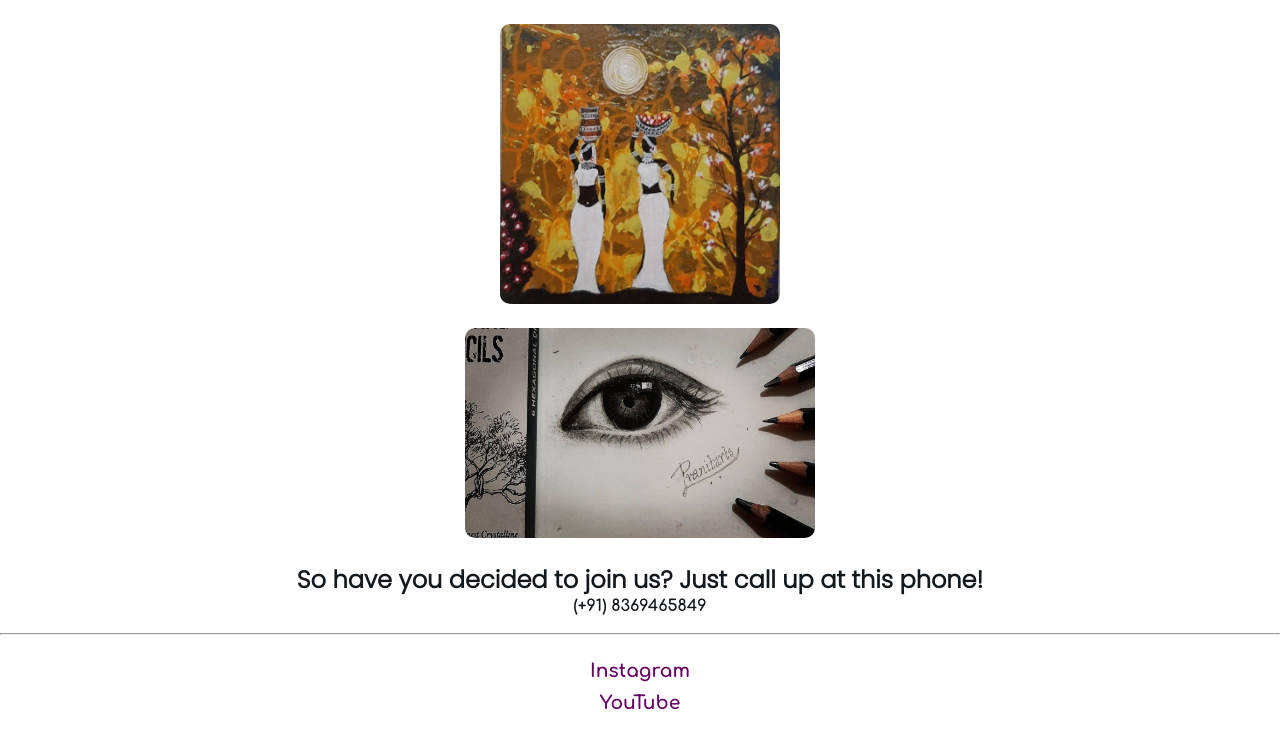
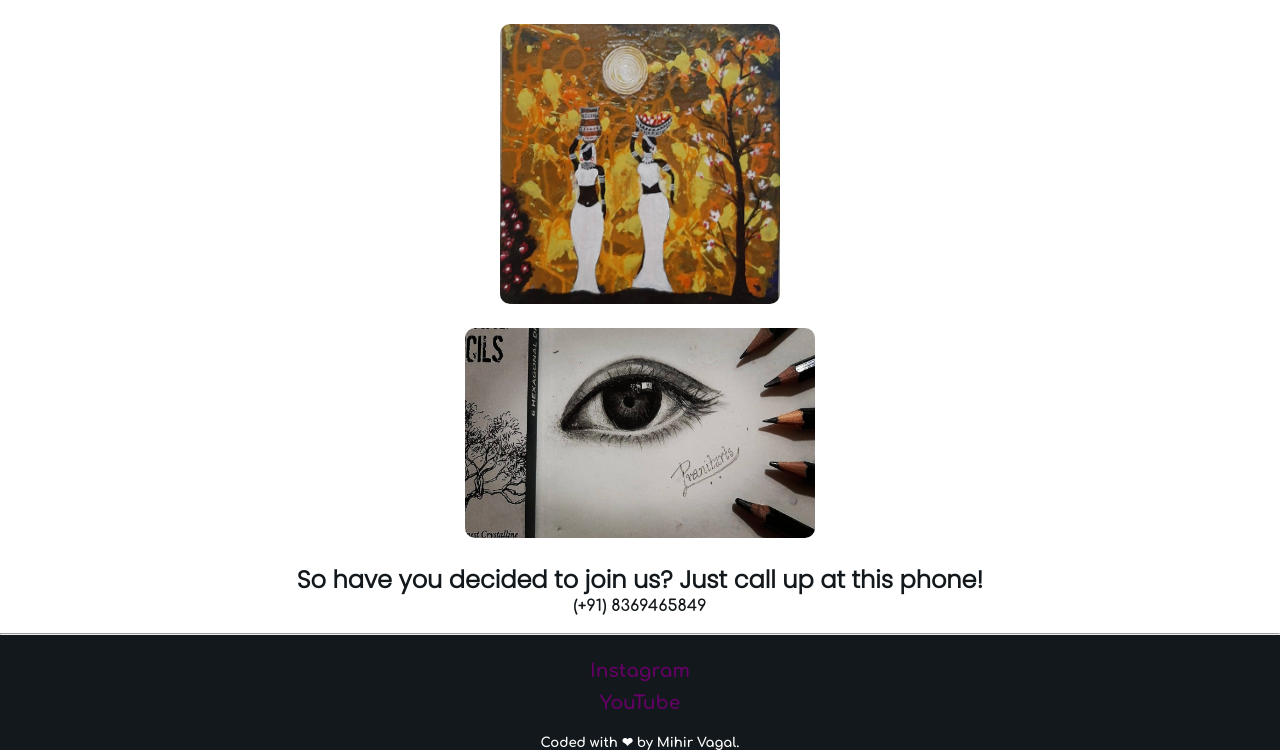
Before and after one commit to mihirvagal/creativeminds, a plain HTML site: page index.html in a window 1280 px wide. Shown: the part 2211-2961 px from the top of the page. Drawn offline with Linux system fonts and the light colour scheme.

Commit message:
Removed the white background bug for the socials.

```diff
--- a/index.html
+++ b/index.html
@@ -94,7 +94,7 @@
             <h2 style="color: #12181b;">So have you decided to join us? Just call up at this phone!</h2>
             <h4>(+91) 8369465849</h4>
             <br>
-            <div>
+            <div style="background-color: #12181b;">
                 <hr>
                 <br>
                 <h3><a href="https://bit.ly/3nNbHuA" target="_blank">Instagram</a></h3>
```
